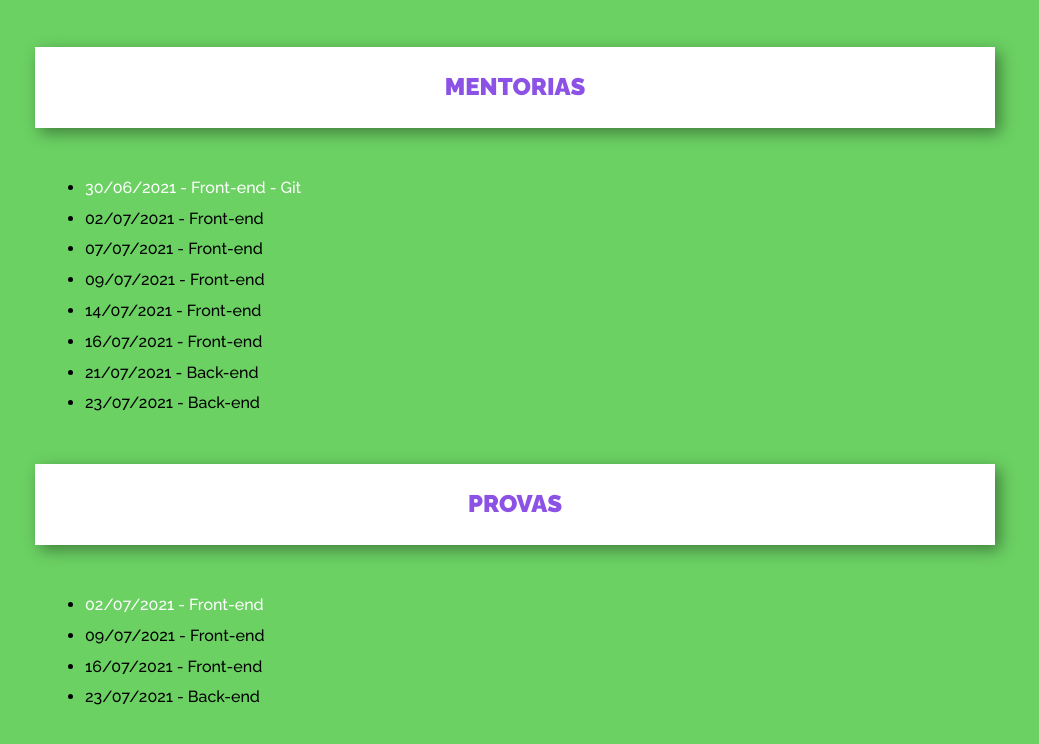
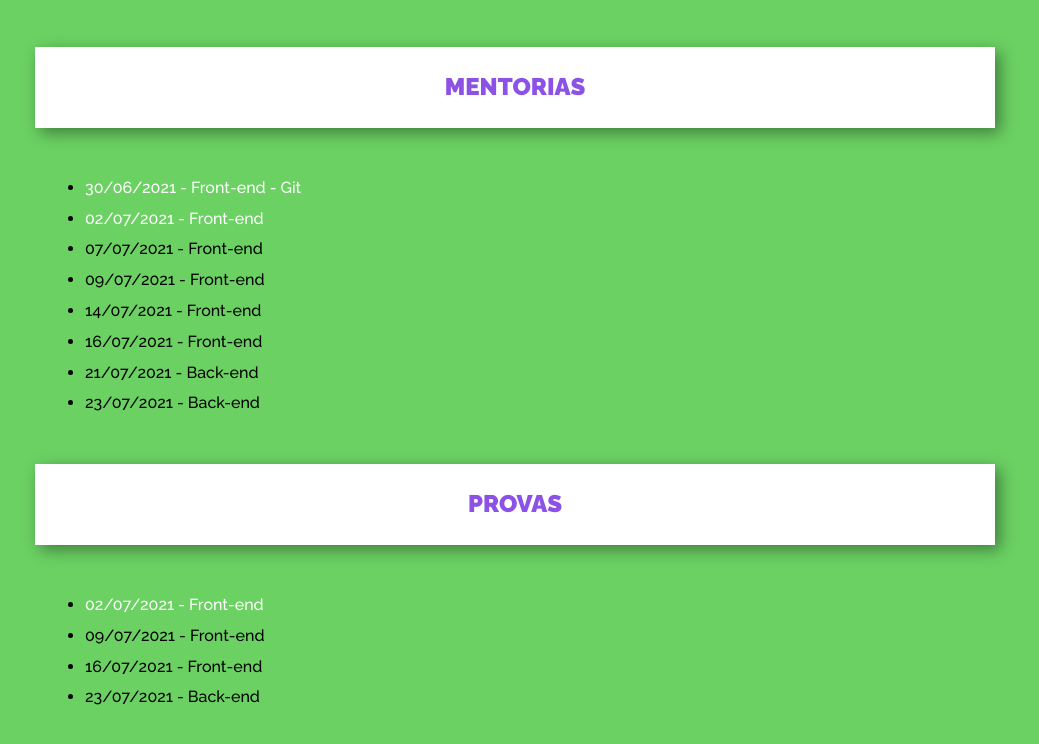
Before and after one commit to RatoRising/bootcamp_HiringCoders2_Vtex_GAMA, a plain HTML site: page index.html in a window 1280 px wide. Shown: the part 1849-2593 px from the top of the page, without its empty margins (125-1164 px from the left). Drawn offline with Linux system fonts and the light colour scheme.

Commit message:
Add link live 02JUL2021
Add link mentoria  live 02JUL2021

```diff
--- a/index.html
+++ b/index.html
@@ -75,7 +75,7 @@
 <div class="container">
     <ul>
         <li><a href="https://www.youtube.com/watch?v=KFxlzB21Nc8" target="_blank">30/06/2021 - Front-end - Git</a></li>
-        <li>02/07/2021 - Front-end</li>
+        <li><a href="https://youtu.be/VGOcb5BNX1w" target="_blank">02/07/2021 - Front-end</a></li>
         <li>07/07/2021 - Front-end</li>
         <li>09/07/2021 - Front-end</li>
         <li>14/07/2021 - Front-end</li>
```
